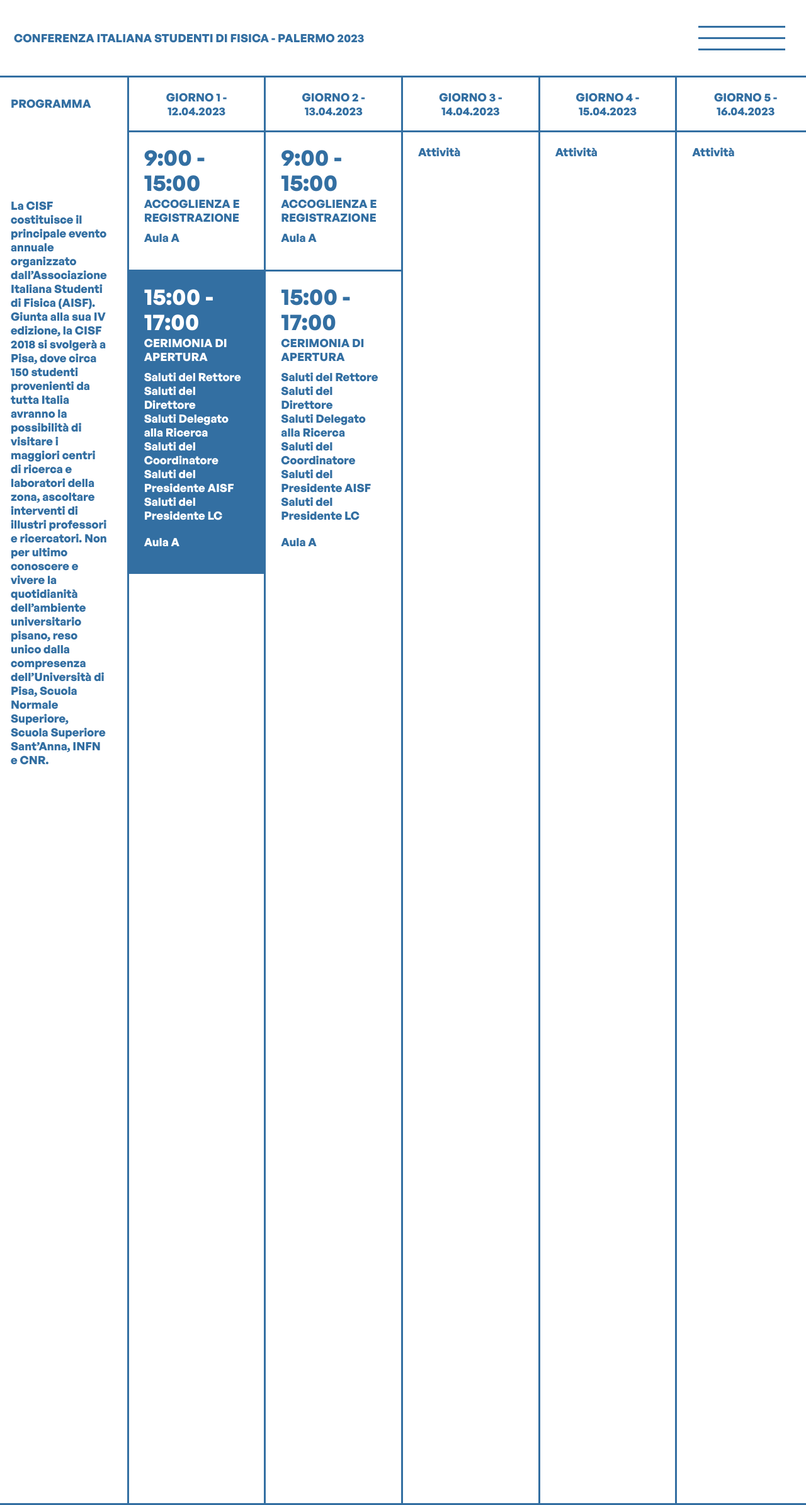
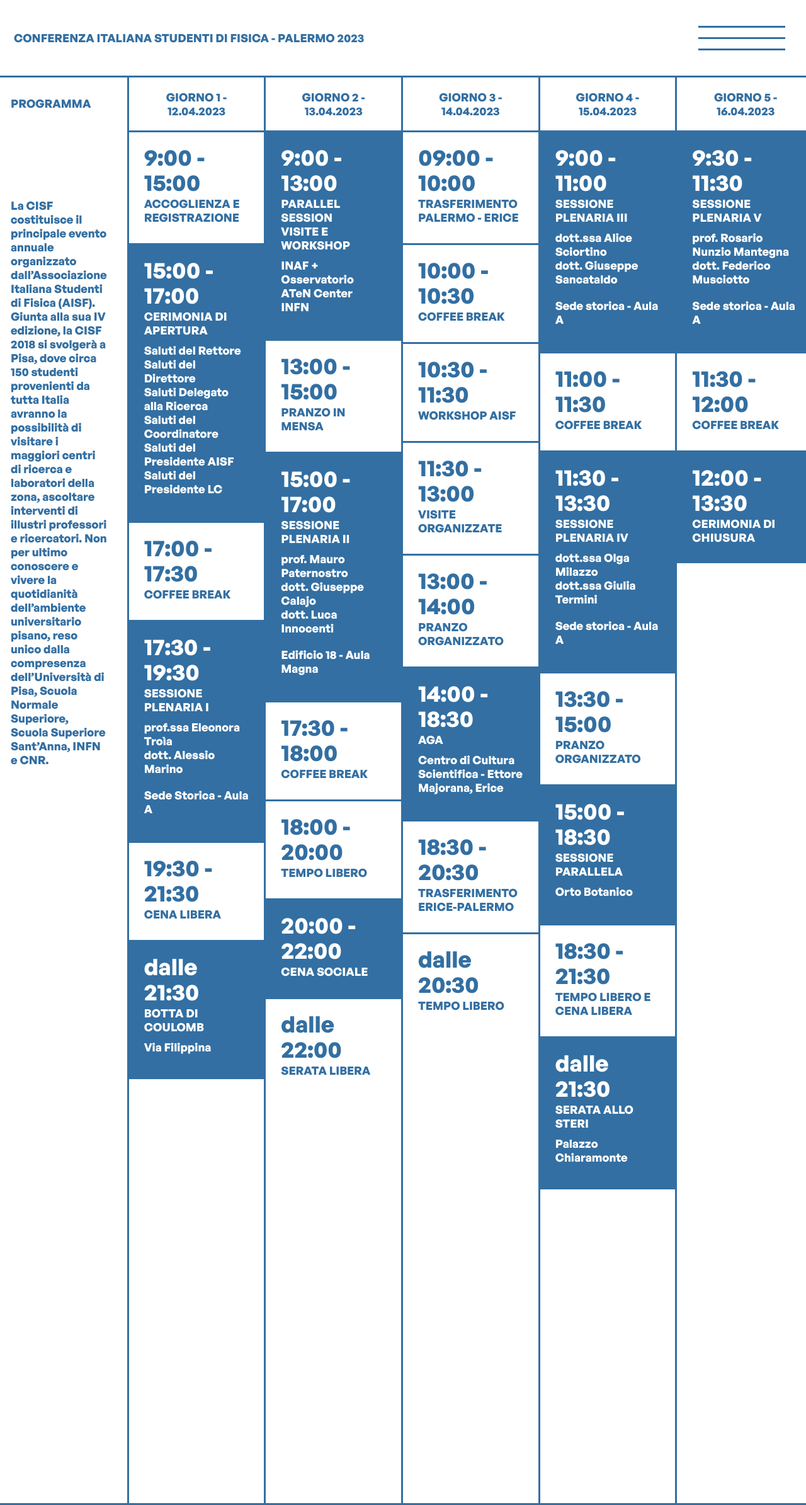
Before and after one commit to ai-sf/cisf23, a Jekyll site: the page built from programma.html, in a window 1280 px wide. Shown: the whole page at 63% size. Built offline with Jekyll 4.4.1, drawn with Linux system fonts in a browser that asks for light colours; nearby versions of some CDN libraries.

Commit message:
Programma e strutture

```diff
--- a/_data/programma.yml
+++ b/_data/programma.yml
@@ -12,7 +12,7 @@
     text:
     - title: 9:00 - 15:00
       subtitle: Accoglienza e registrazione
-      footer: Aula A
+ #     footer: Aula
     - title: 15:00 - 17:00
       subtitle: Cerimonia di apertura
       info:
@@ -22,7 +22,21 @@
         - Saluti del Coordinatore
         - Saluti del Presidente AISF
         - Saluti del Presidente LC
-      footer: Aula A
+      color: colored
+    - title: 17:00 - 17:30
+      subtitle: Coffee Break
+    - title: 17:30 - 19:30
+      subtitle: Sessione plenaria I
+      info:
+        - prof.ssa Eleonora Troìa
+        - dott. Alessio Marino
+      footer: Sede Storica - Aula A
+      color: colored
+    - title: 19:30 - 21:30
+      subtitle: Cena libera
+    - title: dalle 21:30
+      subtitle: Botta di Coulomb
+      footer: Via Filippina
       color: colored
 
   - width: s6 m6  l2 h1
@@ -30,35 +44,107 @@
     style: separated small-collapse
     par: p2
     text:
-    - title: 9:00 - 15:00
-      subtitle: Accoglienza e registrazione
-      footer: Aula A
+    - title: 9:00 - 13:00
+      subtitle: Parallel session <br/>Visite e Workshop
+      info:
+       - INAF + Osservatorio
+       - ATeN Center
+       - INFN
+      color: colored
+    - title: 13:00 - 15:00
+      subtitle: Pranzo in mensa
     - title: 15:00 - 17:00
-      subtitle: Cerimonia di apertura
+      color: colored
+      subtitle: Sessione plenaria II
       info:
-        - Saluti del Rettore
-        - Saluti del Direttore
-        - Saluti Delegato alla Ricerca
-        - Saluti del Coordinatore
-        - Saluti del Presidente AISF
-        - Saluti del Presidente LC
-      footer: Aula A
-
+        - prof. Mauro Paternostro
+        - dott. Giuseppe Calajo
+        - dott. Luca Innocenti
+      footer: Edificio 18 - Aula Magna
+    - title: 17:30 - 18:00
+      subtitle: Coffee Break
+    - title: 18:00 - 20:00
+      subtitle: Tempo libero
+    - title: 20:00 - 22:00
+      subtitle: Cena sociale
+      color: colored
+    - title: dalle 22:00
+      subtitle: Serata libera
 
   - width: s6 m6 l2 h1
     title: Giorno 3 - 14.04.2023
     style: separated small-collapse
     par: p2
-    text: Attività
+    text:
+      - title: 09:00 - 10:00
+        subtitle: Trasferimento Palermo - Erice
+      - title: 10:00 - 10:30
+        subtitle: Coffee Break
+      - title: 10:30 - 11:30
+        subtitle: Workshop AISF
+      - title: 11:30 - 13:00
+        subtitle: Visite organizzate
+      - title: 13:00 - 14:00
+        subtitle: Pranzo organizzato
+      - title: 14:00 - 18:30
+        subtitle: AGA
+        footer: Centro di Cultura Scientifica - Ettore Majorana, Erice
+        color: colored
+      - title: 18:30 - 20:30
+        subtitle: Trasferimento Erice-Palermo
+      - title: dalle 20:30
+        subtitle: Tempo libero
 
   - width: s6 m6 l2 h1
     title: Giorno 4 - 15.04.2023
     style: separated small-collapse
     par: p2
-    text: Attività
+    text:
+      - title: 9:00 - 11:00
+        subtitle: Sessione plenaria III
+        color: colored
+        info:
+          - dott.ssa Alice Sciortino
+          - dott. Giuseppe Sancataldo
+        footer: Sede storica - Aula A
+      - title: 11:00 - 11:30
+        subtitle: Coffee Break
+      - title: 11:30 - 13:30
+        subtitle: Sessione Plenaria IV
+        color: colored
+        info:
+          - dott.ssa Olga Milazzo
+          - dott.ssa Giulia Termini
+        footer: Sede storica - Aula A
+      - title: 13:30 - 15:00
+        subtitle: Pranzo organizzato
+      - title: 15:00 - 18:30
+        subtitle: Sessione parallela
+        color: colored
+        footer: Orto Botanico
+      - title: 18:30 - 21:30
+        subtitle: Tempo libero e cena libera
+      - title: dalle 21:30
+        subtitle: Serata allo Steri
+        color: colored
+        footer: Palazzo Chiaramonte
+
+
 
   - width: s6 m6 l2 h1
     title: Giorno 5 - 16.04.2023
     style: separated small-collapse
     par: p2
-    text: Attività
+    text:
+      - title: 9:30 - 11:30
+        subtitle: Sessione Plenaria V
+        color: colored
+        info:
+          - prof. Rosario Nunzio Mantegna
+          - dott. Federico Musciotto
+        footer: Sede storica - Aula A
+      - title: 11:30 - 12:00
+        subtitle: Coffee Break
+      - title: 12:00 - 13:30
+        subtitle: Cerimonia di Chiusura
+        color: colored
--- a/_data/strutture.yml
+++ b/_data/strutture.yml
@@ -6,94 +6,106 @@
     text:
     - section: La CISF costituisce il principale evento annuale organizzato dall’Associazione Italiana Studenti di Fisica (AISF). Giunta alla sua IV edizione, la CISF 2018 si svolgerà a Pisa, dove circa 150 studenti provenienti da tutta Italia avranno la possibilità di visitare i maggiori centri di ricerca e laboratori della zona, ascoltare interventi di illustri professori e ricercatori. Non per ultimo conoscere e vivere la quotidianità dell’ambiente universitario pisano, reso unico dalla compresenza dell’Università di Pisa, Scuola Normale Superiore, Scuola Superiore Sant’Anna, INFN e CNR.
 
-  - width: h1 m6 s6
+  - width: h2 m6 s6
     title: Unipa
-    style: separated medium-row small-collapse
+    style: separated big-row medium-row small-collapse
     text:
-    - title: Edificio 18
-      image: img/cattedrale-di-palermo_fb.jpg
+    - title: Via Archirafi
+      image: img/strutture/archirafi.png
       info:
-        - Indirizzo
+        - Via Archirafi, 36
         - text: Sito web
-          link: https://www.google.com
+          link: https://www.unipa.it/dipartimenti/difc/luoghi.html
           type: button
         - text: Posizione
           type: button
-          link: https://www.google.com
-    - title: Edificio 22
-      image: img/cattedrale-di-palermo_fb.jpg
+          link: https://goo.gl/maps/no57AofTavNpcbgx9
+    - title: Edificio 18
+      image: img/strutture/EDIFICIO18.jpg
       info:
-        - Indirizzo
-        - text: Sito web
+        - Viale delle Scienze Parco d’Orléans II, Ed. 18
+        - text: Sito
+          link: https://www.unipa.it/dipartimenti/difc/luoghi.html
           type: button
         - text: Posizione
           type: button
+          link: https://goo.gl/maps/5LrgBsUiZbuz1mzA9
+    - title: ATeN Center
+      image: img/strutture/ATeN_Center.jpeg
+      info:
+        - Viale delle Scienze, Ed. 18A
+        - text: Sito
+          link: https://www.unipa.it/servizi/atencenter/
+          type: button
+        - text: Posizione
+          type: button
+          link: https://goo.gl/maps/sZvpEtzNtj115n3d8
 
   - width: h2 m6 s6
     title: Palermo
     style: separated big-row medium-row small-collapse
     par: p2
     text:
-    - title: Edificio 18
-      image: img/cattedrale-di-palermo_fb.jpg
+    - title: Villa Filippina
+      image: img/strutture/VILLA FILIPPINA.jpg
       info:
-        - Indirizzo
+        - Piazza S. Francesco di Paola, 18
         - text: Sito web
-          link: https://www.google.com
+          link: https://villafilippina.organizzatori.18tickets.it
           type: button
         - text: Posizione
           type: button
-          link: https://www.google.com
-    - title: Edificio 22
-      image: img/cattedrale-di-palermo_fb.jpg
+          link: https://goo.gl/maps/B8tzuUuM4YRm4EH76
+
+    - title: Palazzo Chiaramonte-Steri
+      image: img/strutture/Palermo-Palazzo-Chiaramonte-bjs2007-01.jpg
       info:
-        - Indirizzo
+        - Piazza Marina, 60
         - text: Sito web
+          link: http://juicedjuiced14.altervista.org/palazzo_chiaramonte/home.html
           type: button
         - text: Posizione
           type: button
-    - title: Edificio 18
-      image: img/cattedrale-di-palermo_fb.jpg
+          link: https://goo.gl/maps/BqwJKWdaugya1hrHA
+
+
+    - title: Orto Botanico
+      image: img/strutture/orto-botanico.jpg
       info:
-        - Indirizzo
+        - Via Lincoln, 2
         - text: Sito web
-          link: https://www.google.com
+          type: button
+          link: http://www.ortobotanico.unipa.it/
+        - text: Posizione
+          type: button
+          link: https://goo.gl/maps/4GbZ1ZenhRstQTNd9
+
+    - title: Osservatorio Astronomico
+      image: img/strutture/Osservatorio.jpg
+      info:
+        - Piazza del Parlamento, 1
+        - text: Sito web
+          link: https://www.astropa.inaf.it/
           type: button
         - text: Posizione
           type: button
-          link: https://www.google.com
-    - title: Edificio 22
-      image: img/cattedrale-di-palermo_fb.jpg
+          link: https://goo.gl/maps/Cni2NQ8we5JZwbVe8
+
+
+  - width: h1 m6 s6
+    style: separated
+    par: p2
+    title: Erice
+    style: separated medium-row small-collapse
+    par: p2
+    text:
+    - title: Istituto Majorana
+      image: img/strutture/MAJORANA.jpg
       info:
-        - Indirizzo
+        - Via Gian Filippo Guarnotti, 26
         - text: Sito web
+          link: http://www.ccsem.infn.it
           type: button
         - text: Posizione
           type: button
-
-
-  - width: h2 m6 s6
-    style: separated
-    par: p2
-    title: Erice
-    style: separated big-row medium-row small-collapse
-    par: p2
-    text:
-    - title: Edificio 18
-      image: img/cattedrale-di-palermo_fb.jpg
-      info:
-        - Indirizzo
-        - text: Sito web
-          link: https://www.google.com
-          type: button
-        - text: Posizione
-          type: button
-          link: https://www.google.com
-    - title: Edificio 22
-      image: img/cattedrale-di-palermo_fb.jpg
-      info:
-        - Indirizzo
-        - text: Sito web
-          type: button
-        - text: Posizione
-          type: button
+          link: https://goo.gl/maps/PV715GmcNPvpCVP69
--- a/css/main.scss
+++ b/css/main.scss
@@ -730,10 +730,12 @@
       flex-grow: 1;
       .button{
         width: 100%;
+        margin: 10px 0px;
       }
       .image{
         height: 0;
         padding-top: 100%;
+        margin-bottom: 15px;
         box-sizing: border-box;
         position: relative;
         overflow: hidden;
@@ -844,6 +846,7 @@
         flex-grow: 1;
 
         min-width: 50%;
+        max-width: 50%;
         box-sizing: border-box;
         border-bottom: var(--borderstyle);
         border-right:  var(--borderstyle);
```
Also changed, not shown: img/strutture/ATeN_Center.jpeg (added), img/strutture/EDIFICIO18.jpg (added), img/strutture/MAJORANA.jpg (added), img/strutture/Osservatorio.jpg (added), img/strutture/Palermo-Palazzo-Chiaramonte-bjs2007-01.jpg (added), img/strutture/VILLA FILIPPINA.jpg (added), img/strutture/orto-botanico.jpg (added), 1 other file.
